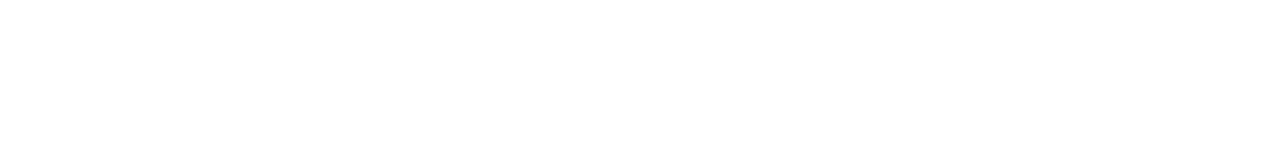
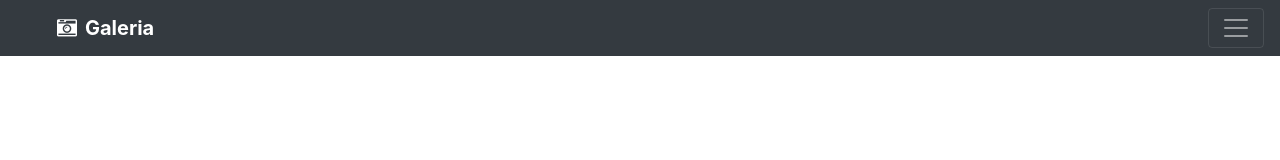
Before and after one commit to Maxel-Uds/Projeto-Galeria, a website built with webpack: page src/index.html in a window 1280 px wide. Built offline with nearby package versions, Linux system fonts and the light colour scheme; files whose address does not match are found by name.

Commit message:
Carregando HTML Via AJAX (Includes)

```diff
--- /dev/null
+++ b/src/js/core/includes.js
@@ -0,0 +1,24 @@
+import $ from 'jquery';
+
+function loadIncludes(parent) {
+    if(!parent) parent = 'body'
+    console.log(parent);
+
+    $(parent)
+        .find('[wm-include]')
+        .each(function(index, element) {
+            console.log(element);
+            const url = $(element).attr('wm-include');
+            $.ajax({
+                url,
+                success(data) {
+                    $(element).html(data);
+                    $(element).removeAttr('wm-include');
+
+                    loadIncludes(element);
+                }
+            });
+        });
+}
+
+loadIncludes();
--- a/src/pages/template/header.html
+++ b/src/pages/template/header.html
@@ -12,7 +12,7 @@
 <div class="bg-dark collapse" id="header">
     <div class="container">
         <div class="row">
-            <div class="col-sm-8 col-md-7-py-4">
+            <div class="col-sm-8 col-md-7 py-4">
                 <h4 class="text-white">Sobre</h4>
                 <p class="text-muted">Meu nome é Maxel, sou estudante de programação e fiz este projeto durante o curso de Desenvolvimento Web Moderno</p>
             </div>
```
Also changed, not shown: src/index.js (+7 -0 lines).
